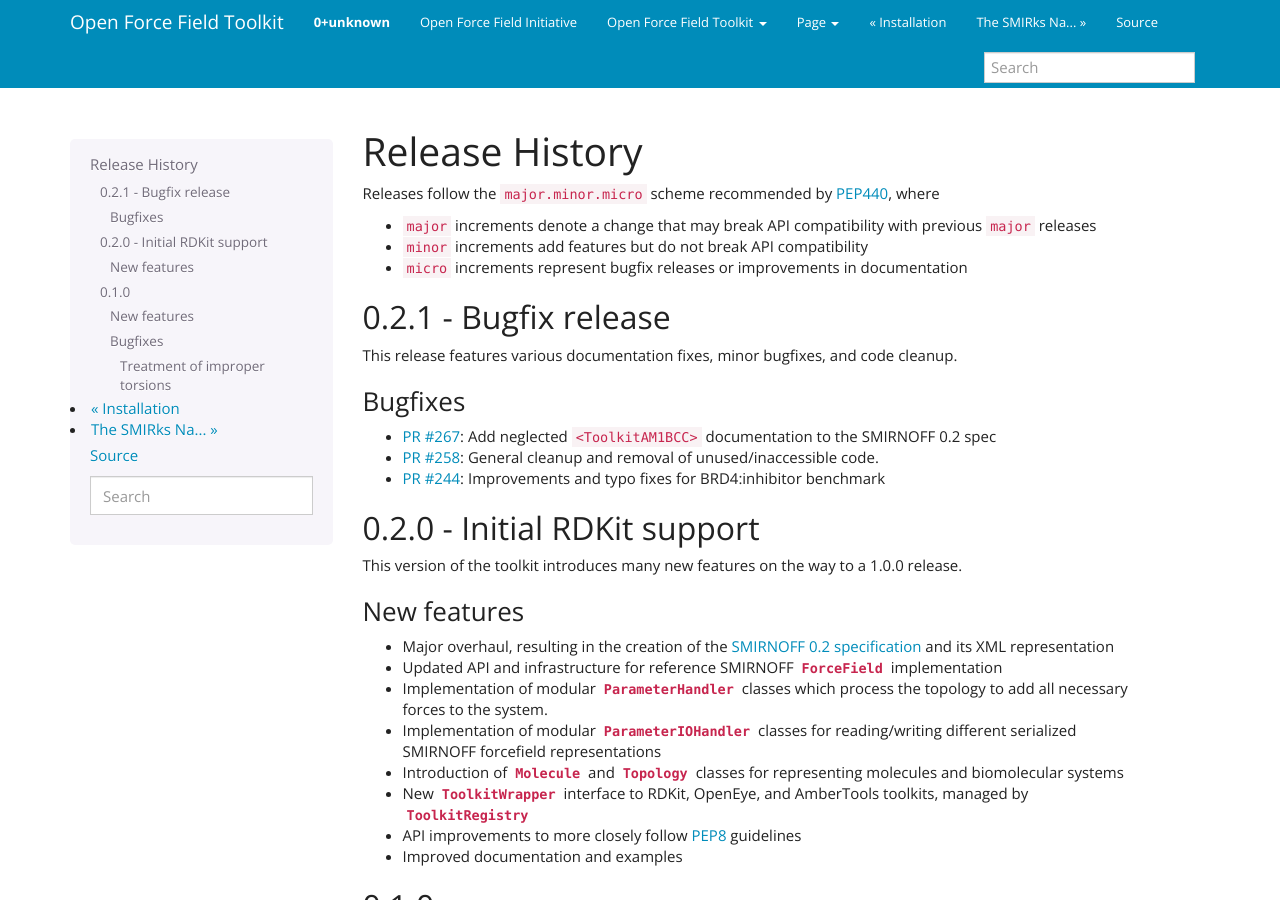
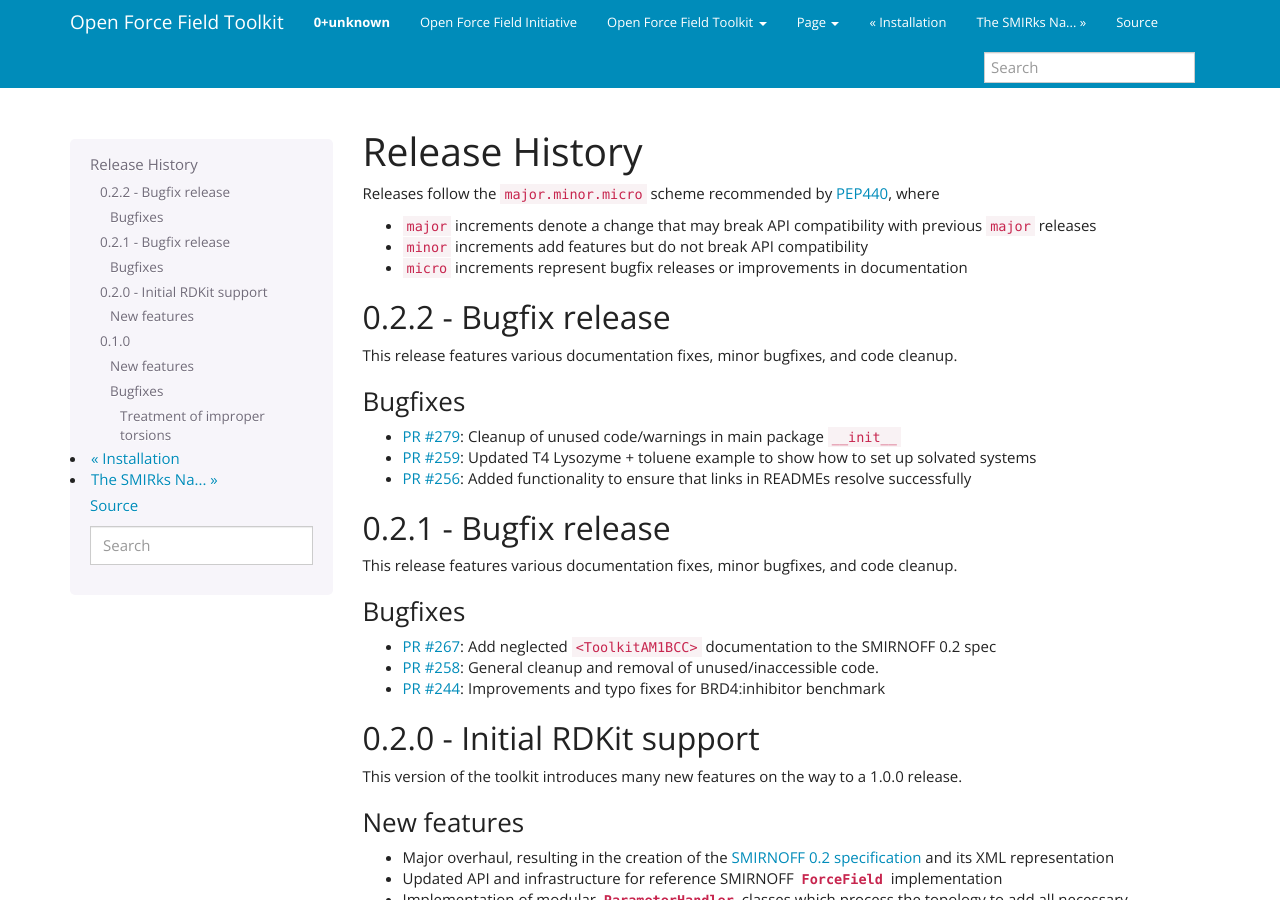
Before and after one commit to openforcefield/openff-toolkit, a Sphinx documentation site: the page built from docs/releasehistory.rst, in a window 1280 px wide and 900 px high. Built offline with Sphinx 7.4.7, drawn with Linux system fonts in a browser that asks for light colours.

Commit message:
Update releasehistory.rst

```diff
--- a/docs/releasehistory.rst
+++ b/docs/releasehistory.rst
@@ -6,6 +6,19 @@
 * ``major`` increments denote a change that may break API compatibility with previous ``major`` releases
 * ``minor`` increments add features but do not break API compatibility
 * ``micro`` increments represent bugfix releases or improvements in documentation
+
+
+0.2.2 - Bugfix release
+----------------------
+
+This release features various documentation fixes, minor bugfixes, and code cleanup.
+
+Bugfixes
+""""""""
+* `PR #279 <https://github.com/openforcefield/openforcefield/pull/279>`_: Cleanup of unused code/warnings in main package ``__init__``
+* `PR #259 <https://github.com/openforcefield/openforcefield/pull/259>`_: Updated T4 Lysozyme + toluene example to show how to set up solvated systems
+* `PR #256 <https://github.com/openforcefield/openforcefield/pull/256>`_: Added functionality to ensure that links in READMEs resolve successfully
+
 
 0.2.1 - Bugfix release
 ----------------------
```
